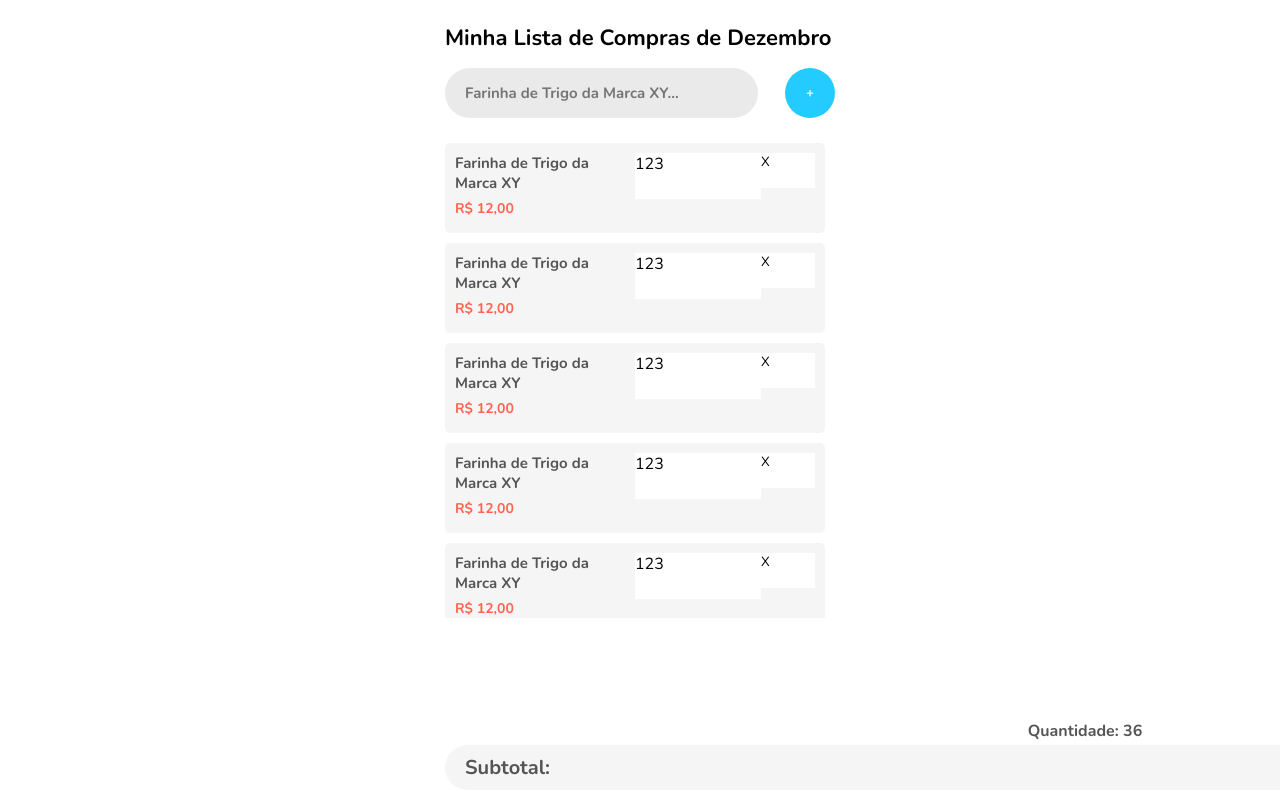
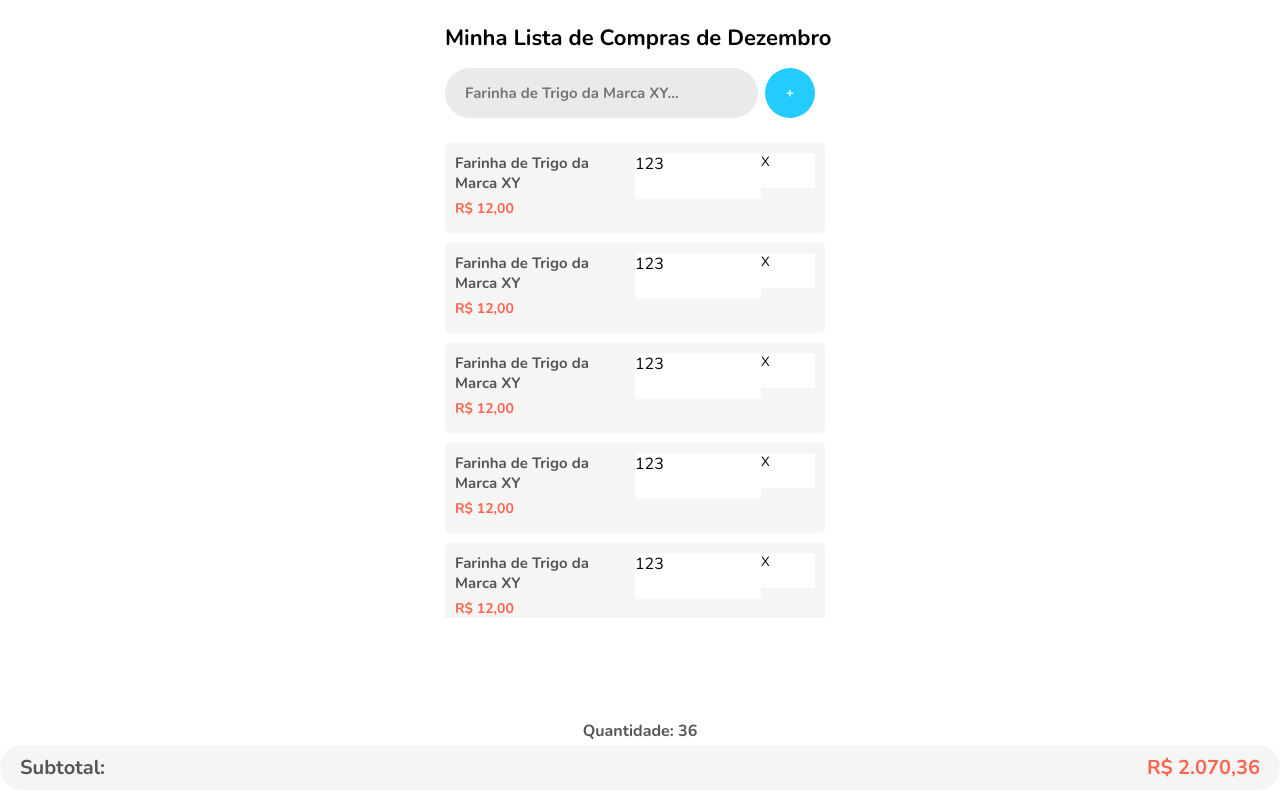
Before and after one commit to lvinicius94/lista-de-compras, a React (Vite) app: page / in a window 1280 px wide. Built offline with nearby package versions, Linux system fonts and the light colour scheme.

Commit message:
Ajuste no botao adicionar

```diff
--- a/src/ListaDeCompras.css
+++ b/src/ListaDeCompras.css
@@ -12,7 +12,6 @@
     /* border: 1px solid #333; */
     display: flex;
     flex-wrap: wrap;
-    width: 100%;
     margin: 0 5px;
     align-content: flex-start;
 }
@@ -58,6 +57,7 @@
     width: 20%;
     max-width: 50px;
     padding: 0;
+    margin-right: 20px;
     font-weight: bold;
     border-radius: 45px;
     align-items: center;
@@ -138,6 +138,7 @@
     flex-wrap: wrap;
     position: fixed;
     bottom: 10px;
+    left: 0;
     width: 100%;
 }
 
```
